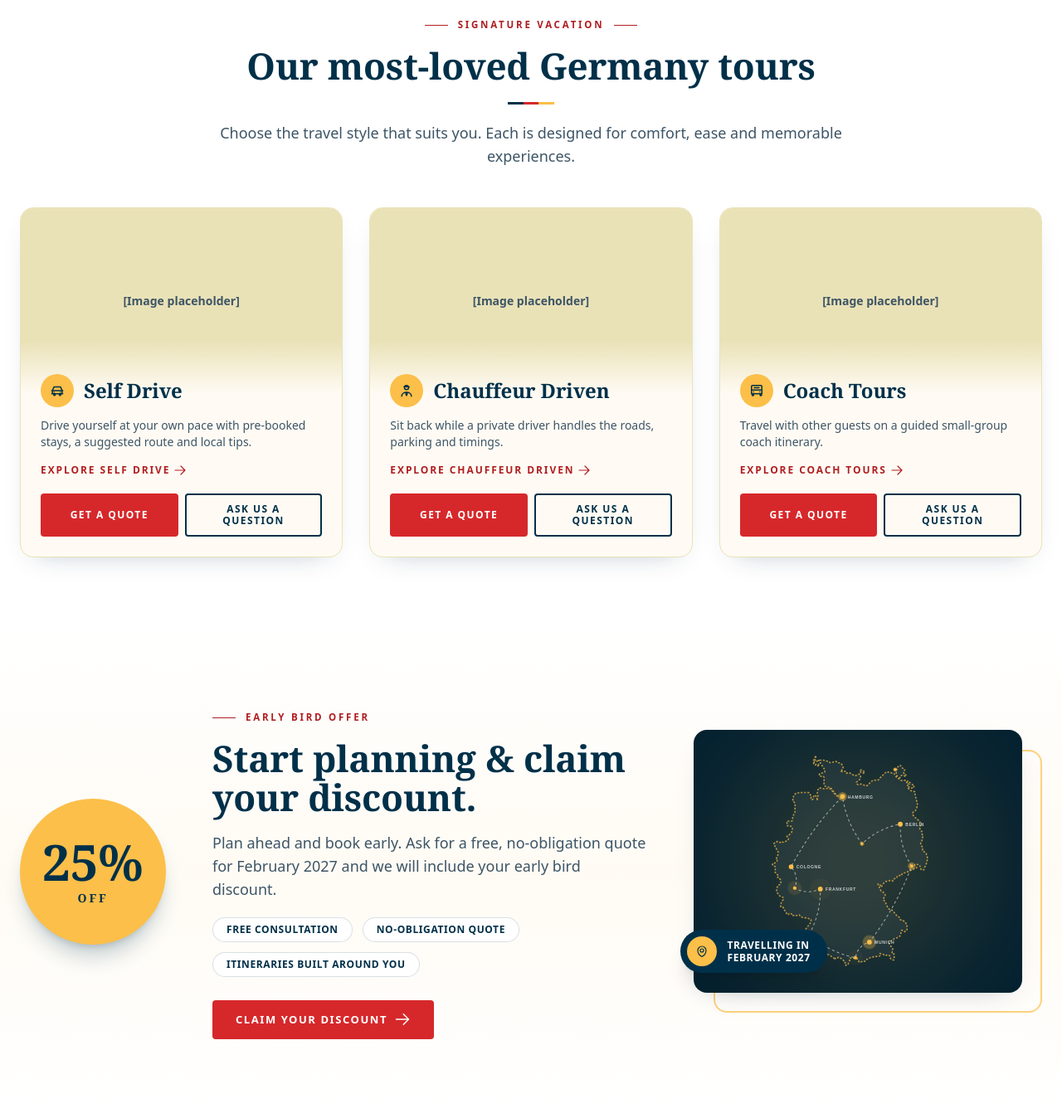
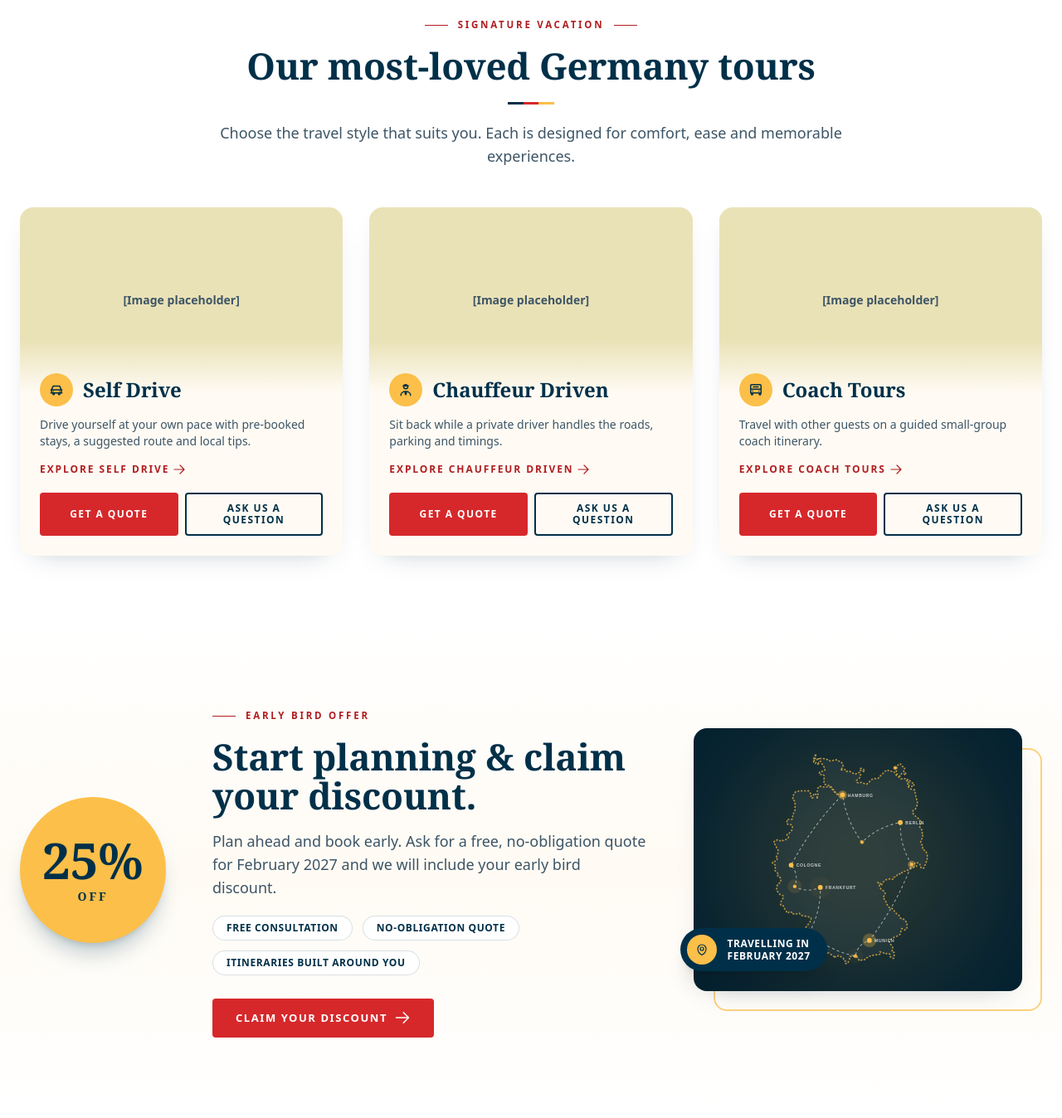
Before and after one commit to xfranzce/go-germany-tours, a Laravel app: page / in a window 1280 px wide. Shown: the part 1634-2982 px from the top of the page at 83% size. Run offline with Laravel 12, Linux system fonts and the light colour scheme; data comes from the database, SQL or seed files in the repository; data that the repository does not hold is empty; style sheets or scripts are compiled from the project's sources; parts of the project's set-up code (start-up, migrations or seed data) failed here and were passed over; some web fonts are replaced.

Commit message:
Home: signature cards without border
Co-Authored-By: Claude Sonnet 5.5 <noreply@anthropic.com>

```diff
--- a/resources/views/home.blade.php
+++ b/resources/views/home.blade.php
@@ -73,7 +73,7 @@
             @foreach($tourTypes as $t)
                 @php $incl = array_slice(array_values(array_filter(array_map('trim', preg_split('/\R/', (string) $t->inclusions)))), 0, 3); @endphp
                 {{-- photo card: bright photo on top, fading into white where the icon, title and copy sit --}}
-                <article class="group flex w-[82%] shrink-0 snap-center flex-col overflow-hidden rounded-2xl border border-brand-custard bg-brand-cream text-brand-navy shadow-card md:w-auto md:shrink">
+                <article class="group flex w-[82%] shrink-0 snap-center flex-col overflow-hidden rounded-2xl bg-brand-cream text-brand-navy shadow-card md:w-auto md:shrink">
                     {{-- clear, bright photo on top, melting softly into the white panel below --}}
                     <div class="relative h-56 shrink-0 overflow-hidden">
                         <x-picture :path="$t->image" sizes="(min-width: 768px) 24rem, 82vw" class="h-full w-full object-cover transition duration-[1200ms] group-hover:scale-105"/>
```
